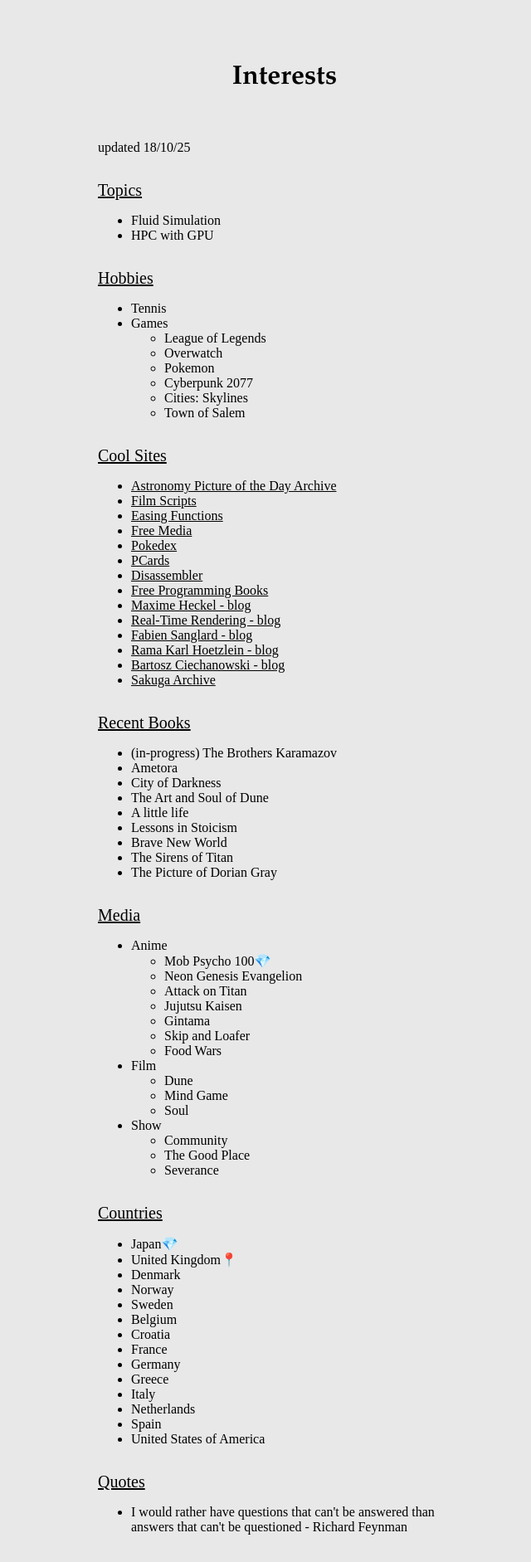
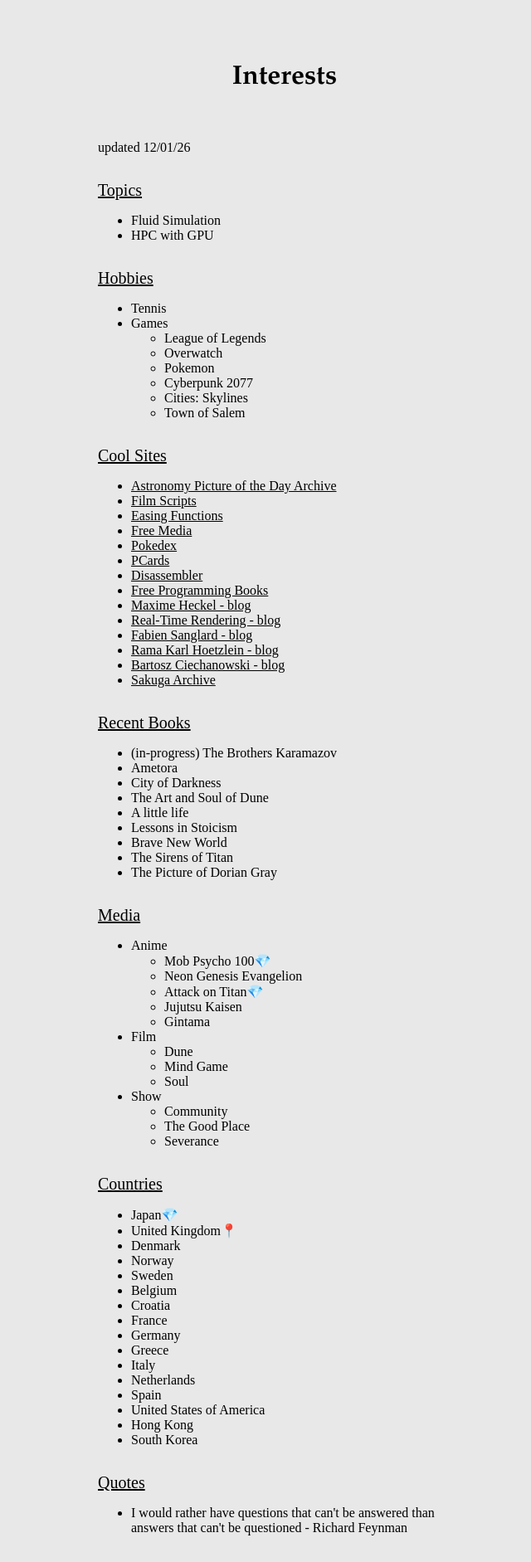
Before and after one commit to toruyama04/toruyama04.github.io, a React (Vite) app: page /interests in a window 1280 px wide. Shown: the whole page at 83% size, without its empty margins (297-937 px from the left). Built offline with nearby package versions, Linux system fonts and the light colour scheme; a web font is replaced by a local one.

Commit message:
new year update

```diff
--- a/src/pages/Interests.tsx
+++ b/src/pages/Interests.tsx
@@ -9,7 +9,7 @@
       </Link>
 
       <div className="contents">
-        <p>updated 18/10/25</p>
+        <p>updated 12/01/26</p>
         <h3 className="sub-header">Topics</h3>
         <ul>
           <li>Fluid Simulation</li>
@@ -65,11 +65,9 @@
           <ul>
             <li>Mob Psycho 100💎</li>
             <li>Neon Genesis Evangelion</li>
-            <li>Attack on Titan</li>
+            <li>Attack on Titan💎</li>
             <li>Jujutsu Kaisen</li>
             <li>Gintama</li>
-            <li>Skip and Loafer</li>
-            <li>Food Wars</li>
           </ul>
           <li>Film</li>
           <ul>
@@ -101,6 +99,8 @@
           <li>Netherlands</li>
           <li>Spain</li>
           <li>United States of America</li>
+          <li>Hong Kong</li>
+          <li>South Korea</li>
         </ul>
 
         <h3 className="sub-header">Quotes</h3>
```
